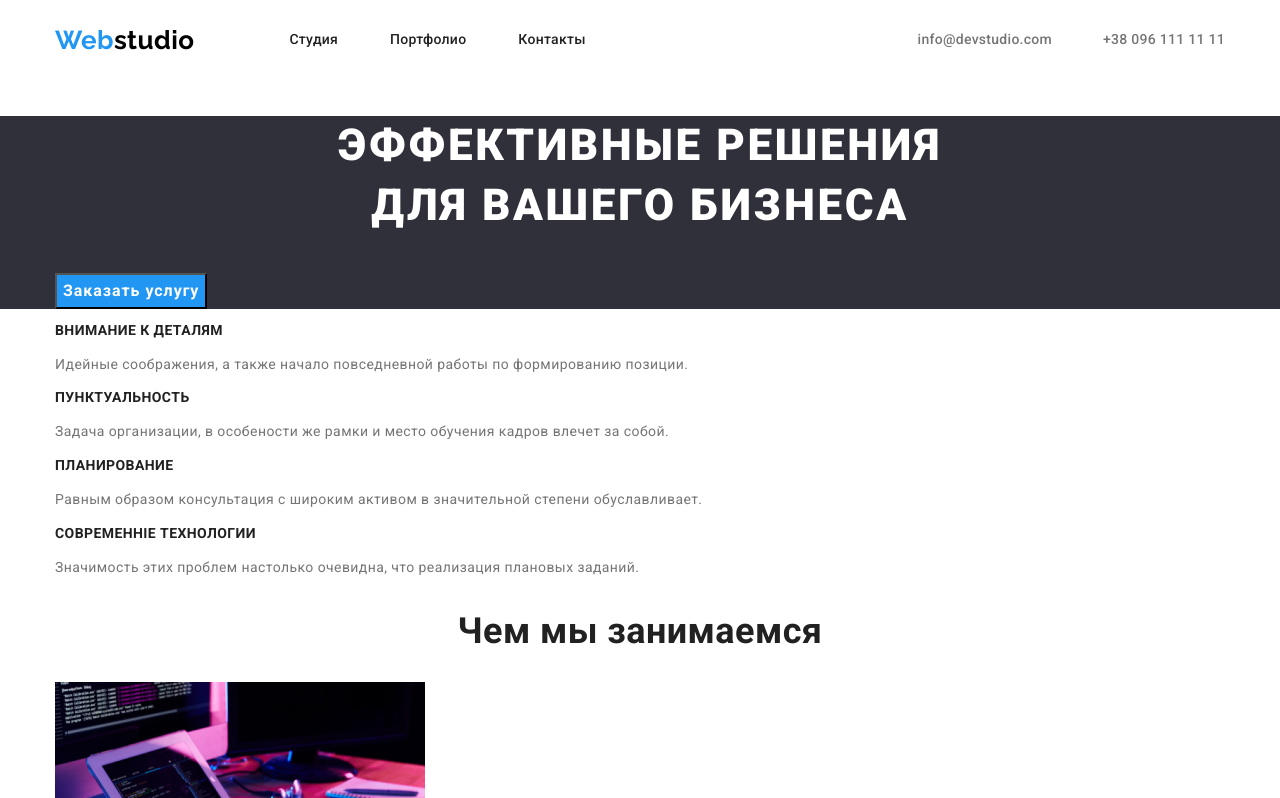
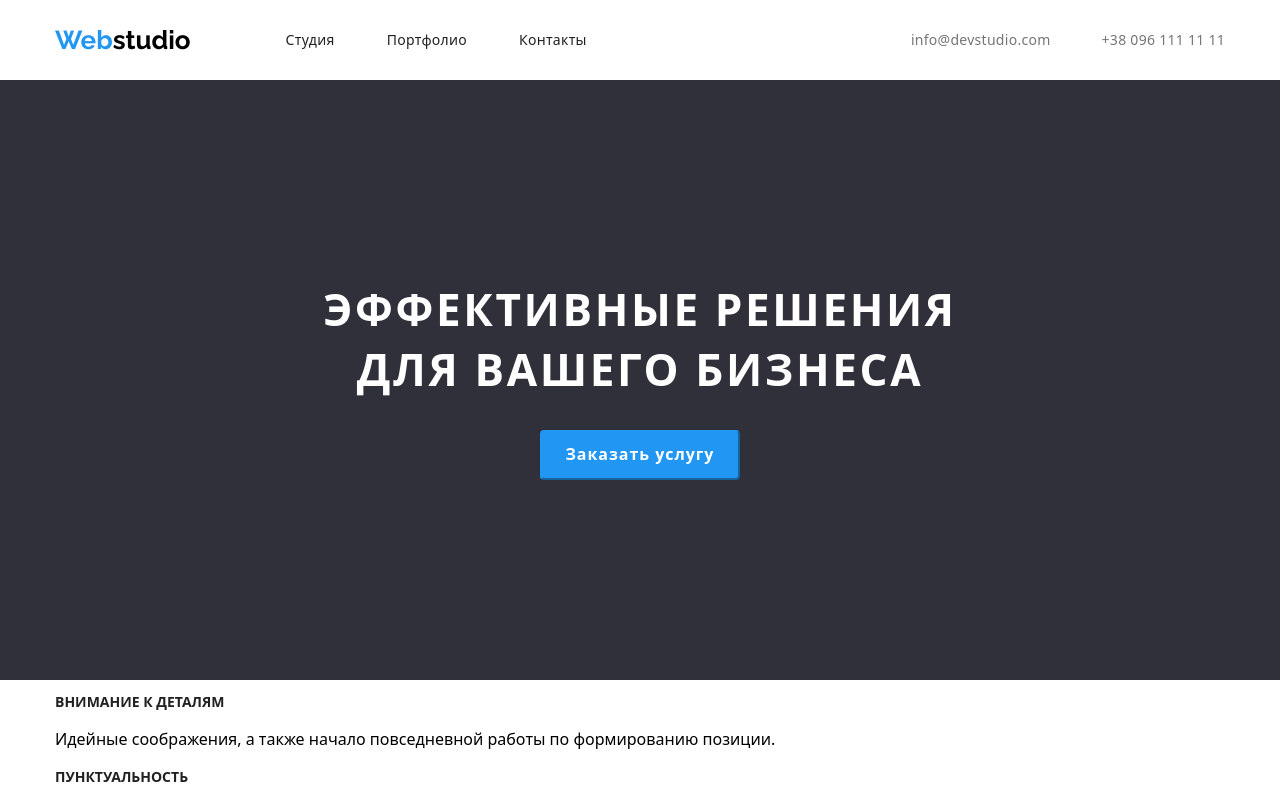
Before and after one commit to Mgorodiskaya/goit-markup-hw-03, a plain HTML site: page index.html in a window 1280 px wide. Shown: the top 798 px of the page. Drawn offline with nearby package versions, Linux system fonts and the light colour scheme.

Commit message:
секция герой

```diff
--- a/css/styles.css
+++ b/css/styles.css
@@ -19,7 +19,21 @@ Raleway bolt  Roboto 400 500 700 900
   --logo-dark-color: #000000;
 }
 
-body {
+html {
+  box-sizing: border-box;
+}
+
+*,
+*::before,
+*::after {
+  box-sizing: inherit;
+}
+
+ .hero-title{
+   margin:0;
+ }
+
+.body {
   background-color: #ffffff;
   font-family: var(--main-font);
   font-size: 14px;
@@ -128,23 +142,35 @@ margin-right: 52px;
 
 .hero {
   background-color: var(--background-dark-color);
+  text-align: center;
 }
+
+.hero .container{
+  padding-top: 200px;
+  padding-bottom: 200px;
+}
+
+
 
 .hero-title {
   font-weight: 900;
   font-size: 44px;
   line-height: 1.36;
-  text-align: center;
   letter-spacing: 0.06em;
   text-transform: uppercase;
   color: var(--title-white-color);
+
+  margin-bottom: 30px;
 }
 
 .hero-btn {
+  width: 200px;
+  height: 50px;
+  border-radius: 4px;
+  border-color: #2196f3;
   font-weight: 700;
   font-size: 16px;
   line-height: 1.87;
-  display: flex;
   text-align: center;
   letter-spacing: 0.06em;
   cursor: pointer;
```
Also changed, not shown: index.html (+0 -1 lines).
